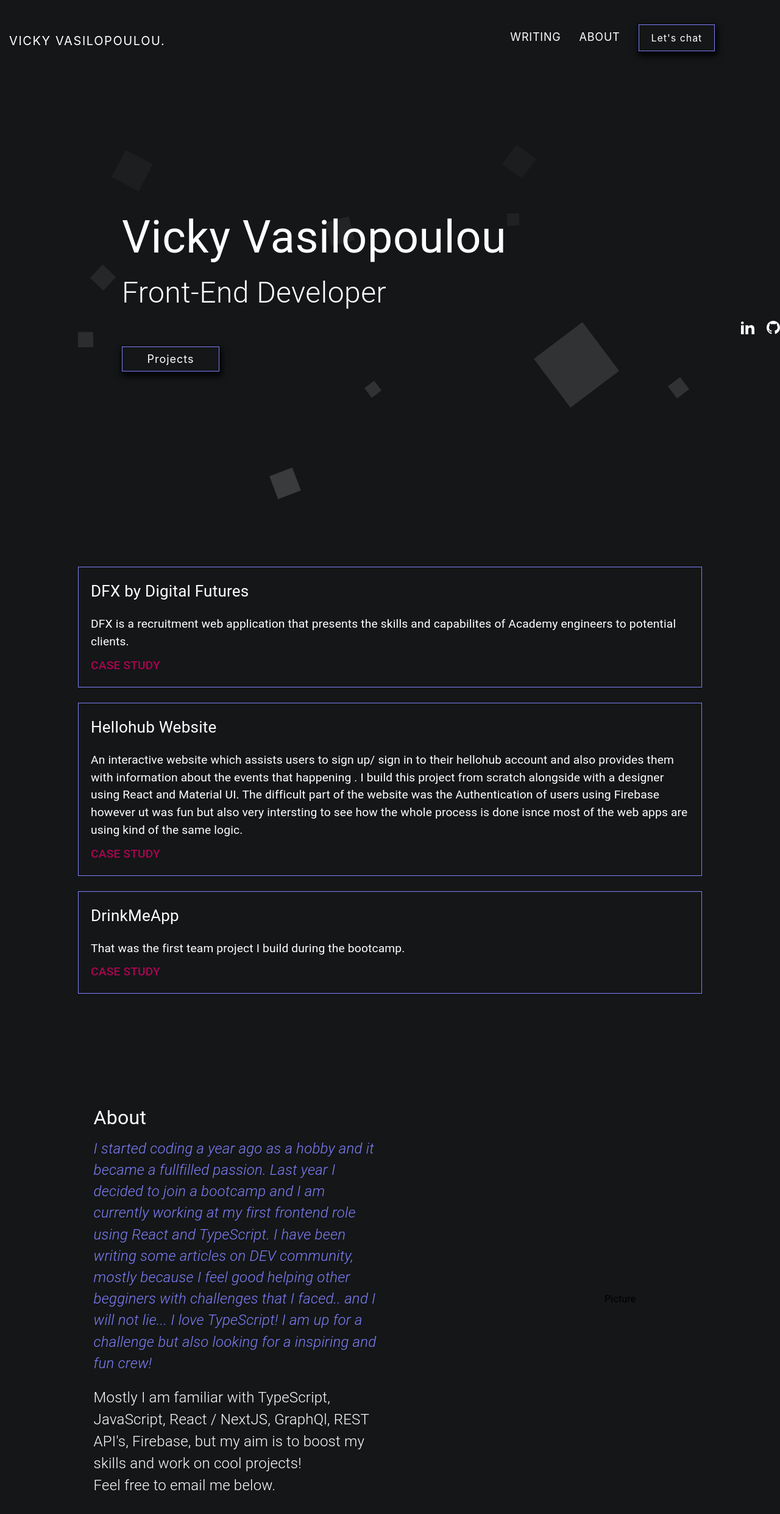
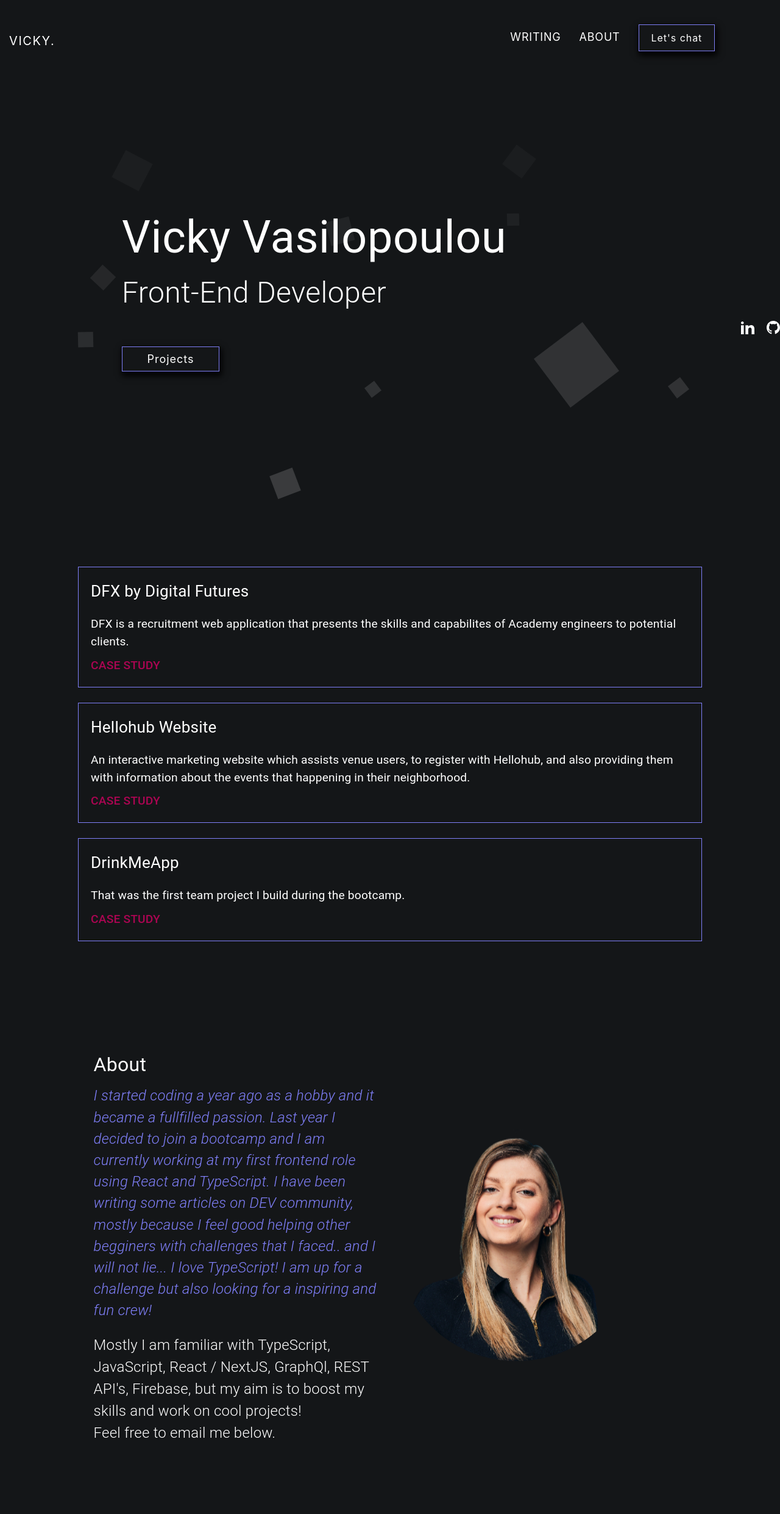
Before and after one commit to Viki-Robles/myblog, a Next.js app: page / in a window 1280 px wide. Shown: the top 2482 px of the page at 61% size. Built offline with nearby package versions, Linux system fonts and the light colour scheme.

Commit message:
feat: add better pics

```diff
--- a/components/About/About.tsx
+++ b/components/About/About.tsx
@@ -1,6 +1,7 @@
 import React, { Fragment } from 'react';
 import { Grid, Typography } from '@material-ui/core';
 import { makeStyles } from '@material-ui/core/styles';
+import Image from 'next/image';
 
 const useStyles = makeStyles((theme) => ({
   container: {
@@ -55,7 +56,7 @@ export const About = (): JSX.Element => {
           <Typography className={classes.secondItem}>Feel free to email me below.</Typography>
         </Grid>
         <Grid item md={5} xl={5} className={classes.picture}>
-          <Typography>Picture</Typography>
+          <Image src="/eclipse.svg" width={400} height={400} />
         </Grid>
       </Grid>
     </Fragment>
--- a/components/NavBar/NavBar.tsx
+++ b/components/NavBar/NavBar.tsx
@@ -82,7 +82,7 @@ export const NavBar = (): JSX.Element => {
       <Grid container className={classes.navBar}>
         <Grid container md={5} className={classes.logo}>
           <Box className={classes.logoText}>
-            <Link href="/">VICKY VASILOPOULOU.</Link>
+            <Link href="/">VICKY.</Link>
           </Box>
         </Grid>
         <Grid container md={6} direction="row" justify="flex-end" className={classes.linkContainer}>
--- a/data/projects.testData.ts
+++ b/data/projects.testData.ts
@@ -26,12 +26,13 @@ export const projectsData: ProjectsProps[] = [
   {
     title: 'Hellohub Website',
     details:
-      'An interactive website which assists users to sign up/ sign in  to their hellohub account and also provides them with information about the events that happening . I build this project from scratch alongside with a designer using React and Material UI. The difficult part of the website was the Authentication of users using Firebase however ut was fun but also very intersting to see how the whole process is done isnce most of the web apps are using kind of the same logic. ',
+      'An interactive marketing website which assists venue users, to register with Hellohub, and also providing them with information about the events that happening in their neighborhood.',
     link: 'https://hellohub.com/',
     technologies: 'JavaScript, React, Material UI',
-    img: 'https://github.com/Viki-Robles/myblog/blob/main/media/projects/hellohub.png?raw=true',
+    img:
+      'https://raw.githubusercontent.com/Viki-Robles/myblog/782669627c6083e8f7213c7366e7f0022635c5b8/media/projects/portfoliohellohub-image.svg',
     id: 'hellohub',
-    role: 'Working with the team of desingers I managed the end to end build of the Hellohub website on React',
+    role: 'Responsible for the UI development of the new website.',
     subtitle:
       'A responsive website where venues can sign up and login to their account and learn more about the latest new',
   },
```
Also changed, not shown: public/eclipse.svg (added), 1 other file (tests, documents, lock files or other folders).
